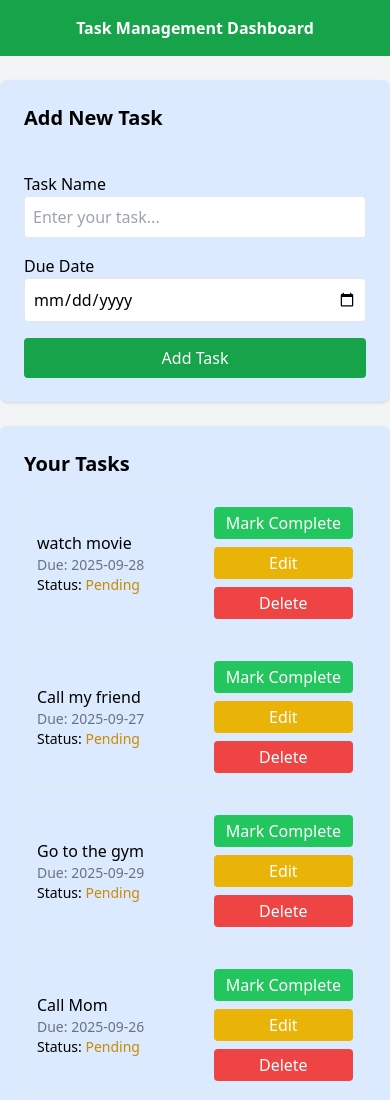
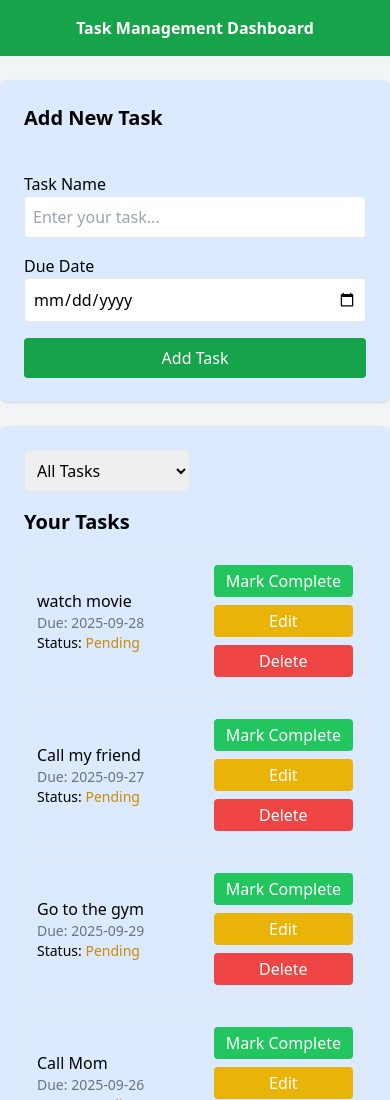
Before and after one commit to nclaira/Task-management-Board, a plain HTML site: page index.html in a window 390 px wide. Shown: the top 1100 px of the page. Drawn offline with nearby package versions, Linux system fonts and the light colour scheme.

```diff
--- a/index.html
+++ b/index.html
@@ -20,6 +20,7 @@
     <!-- Task Input Form Section -->
 
   <section class="w-[100%] mt-6 bg-blue-100 p-6 rounded-lg shadow md:max-w-2xl md:mx-auto">   <!-- max-w-2xl = limit width (not too wide), mx-auto = center horizontally -->
+
 
     <h2 class="text-xl font-semibold mb-4">Add New Task</h2>
     <!-- text-xl = slightly big, font-semibold = medium bold, mb-4 = margin bottom -->
@@ -56,6 +57,16 @@
 
    <!-- Task List Section -->
   <section class="w-[100%] max-w-2xl  mt-6 bg-blue-100 p-6 rounded-lg shadow md:mx-auto">
+
+    <div class="flex flex-end space-x-4 mb-4">
+      <select id="filterSelect" class="p-2 border rounded">
+        <option value="all">All Tasks</option>
+        <option value="completed">Completed Tasks</option>
+        <option value="deleted">Deleted Tasks</option>
+      </select>
+  </div>
+
+
     <h2 class="text-xl font-semibold mb-4">Your Tasks</h2>    <!-- This empty div will be filled by JavaScript -->
 
     <div id="taskList" class="space-y-4">      <!-- space-y-4 = vertical spacing between each task -->
--- a/index.js
+++ b/index.js
@@ -8,6 +8,11 @@
     { name: "Pay electricity bill", dueDate: "2025-09-30", status: "Pending" }
   ];
 
+
+
+  function filterTasks(){
+
+  }
 
 
    // Function to display tasks in the DOM
```
